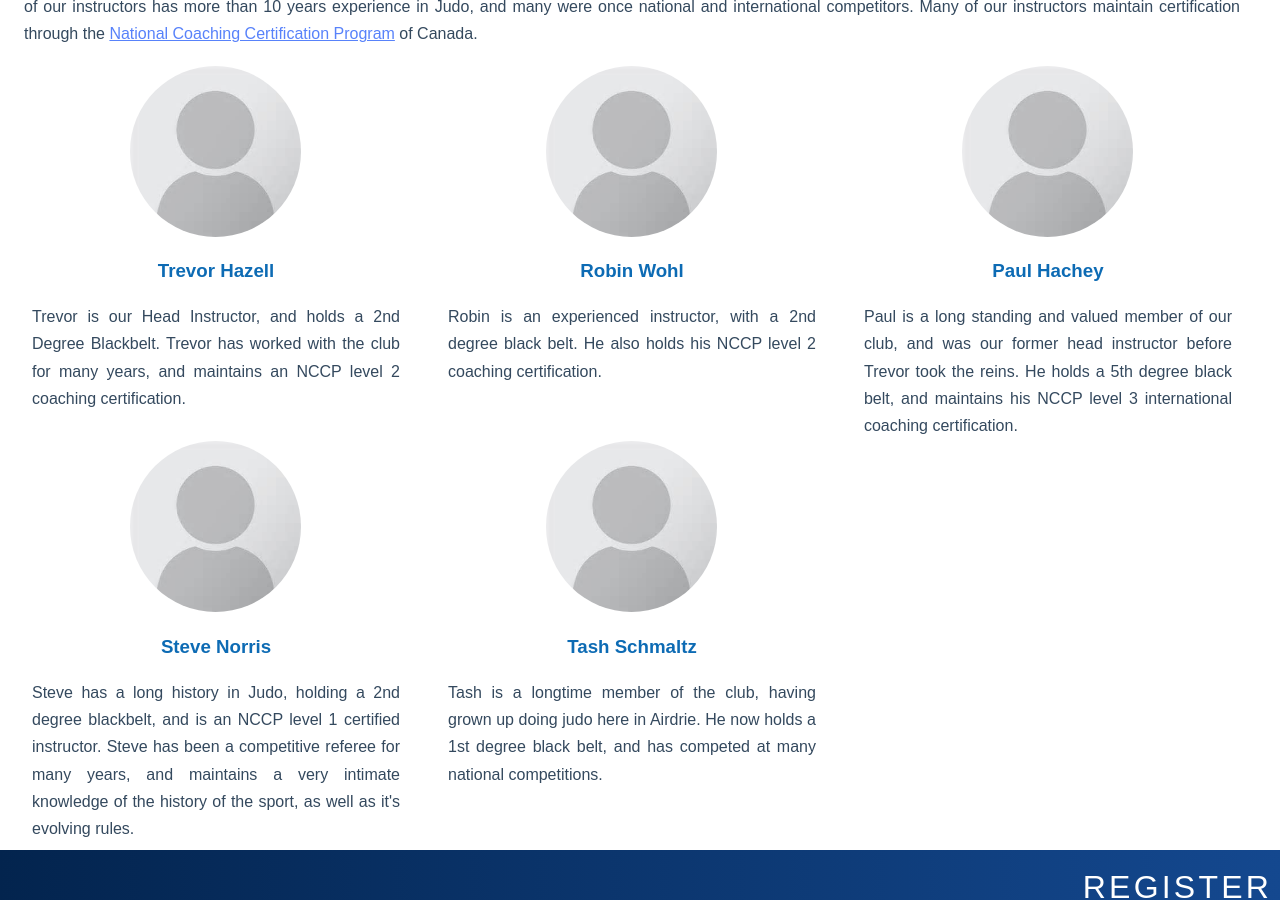
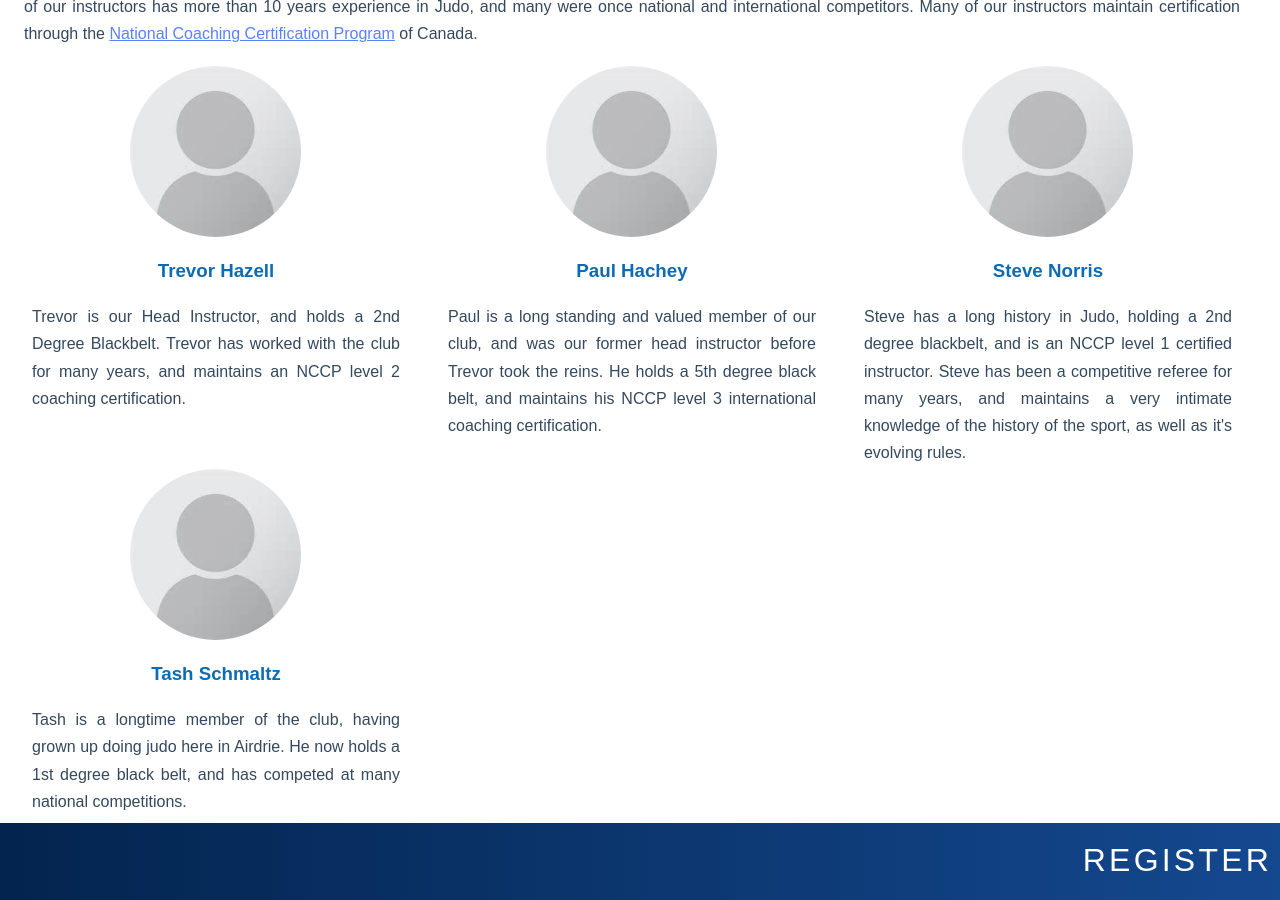
Before and after one commit to ThatGeoGuy/airdrie-judo, a Jekyll site: the page built from index.html, in a window 1280 px wide and 900 px high, scrolled down 1033 px. Built offline with Jekyll 4.4.1, drawn with Linux system fonts in a browser that asks for light colours; nearby versions of some CDN libraries.

Commit message:
Removes Robin from site as per his request

```diff
--- a/index.html
+++ b/index.html
@@ -41,11 +41,6 @@ stylesheets:
 			</div>
 			<div class='pure-u-1 pure-u-md-1-3 pure-u-lrg-1-3'>
 				<img class='pure-img-responsive img-profile' src='{{ site.baseurl }}/img/empty_profile_pic.jpg' />
-				<h3 class='content-subhead'>Robin Wohl</h3>
-				<p class='profile'>Robin is an experienced instructor, with a 2nd degree black belt. He also holds his NCCP level 2 coaching certification.</p>
-			</div>
-			<div class='pure-u-1 pure-u-md-1-3 pure-u-lrg-1-3'>
-				<img class='pure-img-responsive img-profile' src='{{ site.baseurl }}/img/empty_profile_pic.jpg' />
 				<h3 class='content-subhead'>Paul Hachey</h3>
 				<p class='profile'>Paul is a long standing and valued member of our club, and was our former head instructor before Trevor took the reins. He holds a 5th degree black belt, and maintains his NCCP level 3 international coaching certification.</p>
 			</div>
```
